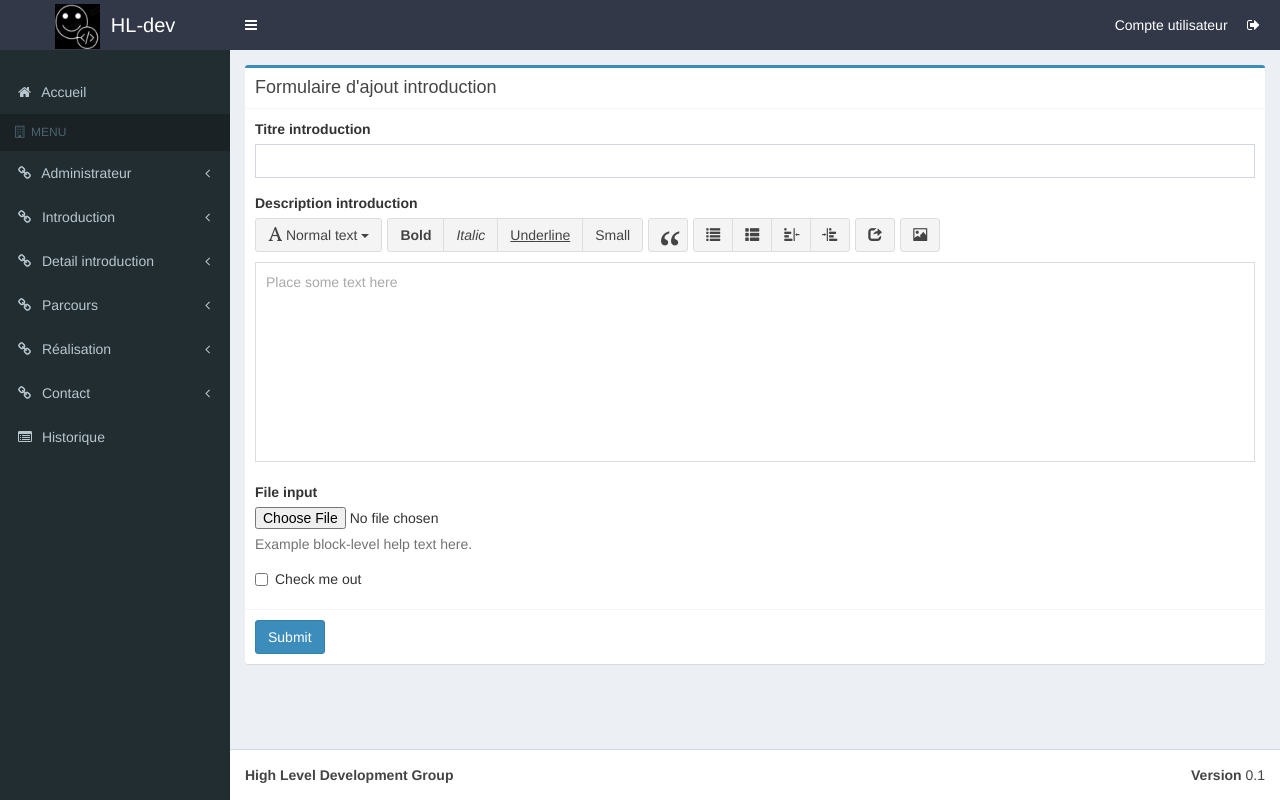
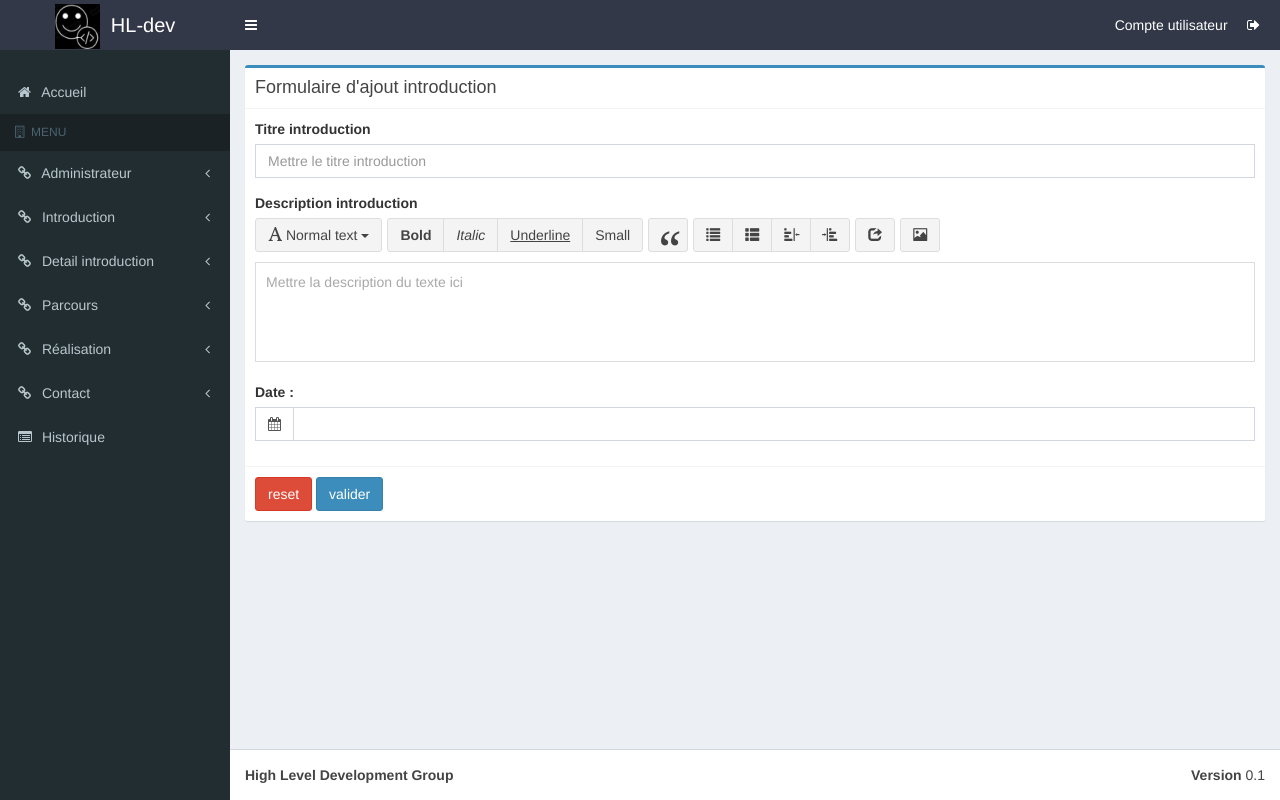
Before and after one commit to RAPATSALAHY/HlDEV_Portfolio, a Django app: page /introduction/Ajout in a window 1280 px wide. Run offline with Django 4.2, Linux system fonts and the light colour scheme; some libraries are stand-ins or nearby versions.

Commit message:
'Construction_formulaireAjout'

```diff
--- a/templates/contents/introduction/Formulaire_ajout_intro.html
+++ b/templates/contents/introduction/Formulaire_ajout_intro.html
@@ -14,40 +14,35 @@
                         <div class="box-body">
                                 <div class="form-group">
                                 <label for="titre">Titre introduction</label>
-              <input class="form-control" type="text" id="titre">
+                                <input class="form-control" type="text" id="titre" placeholder="Mettre le titre introduction">
                             </div>
 
                         <div class="form-group">
+                            <label for="description">Description introduction</label>
+                            <textarea class="textarea" id="description" placeholder="Mettre la description du texte ici" style="width: 100%; height: 100px; font-size: 14px; line-height: 18px; border: 1px solid #dddddd; padding: 10px;"></textarea>
+                        </div>
 
-               <label for="descriptionIntro">Description introduction</label>
+                        <div class="form-group">
+                            <label>Date :</label>
+                            <div class="input-group date">
+                            <div class="input-group-addon">
+                            <i class="fa fa-calendar"></i>
+                            </div>
+                            <input type="text" class="form-control pull-right" id="datepicker">
+                            </div>
+                            </div>
+                        </div>
 
-               <textarea class="textarea" id="descriptionIntro" placeholder="Place some text here" style="width: 100%; height: 200px; font-size: 14px; line-height: 18px; border: 1px solid #dddddd; padding: 10px;"></textarea>
+                        <div class="box-footer">
+                        <button type="reset" class="btn btn-danger">reset</button>
+                        <button type="submit" class="btn btn-primary">valider</button>
+                        </div>
+                        </div>
+
+                    </form>
+        </section>
 
     </div>
 
 
-
-               <div class="form-group">
-               <label for="exampleInputFile">File input</label>
-               <input type="file" id="exampleInputFile">
-               <p class="help-block">Example block-level help text here.</p>
-               </div>
-               <div class="checkbox">
-               <label>
-               <input type="checkbox"> Check me out
-               </label>
-               </div>
-               </div>
-
-               <div class="box-footer">
-               <button type="submit" class="btn btn-primary">Submit</button>
-               </div>
-               </form>
-               </div>
-</section>
-
-
-        <!--Intermediaire-->
-    </div>
-
 {% endblock content %}
```
Lines whose indentation alone changed are shown as unchanged.
